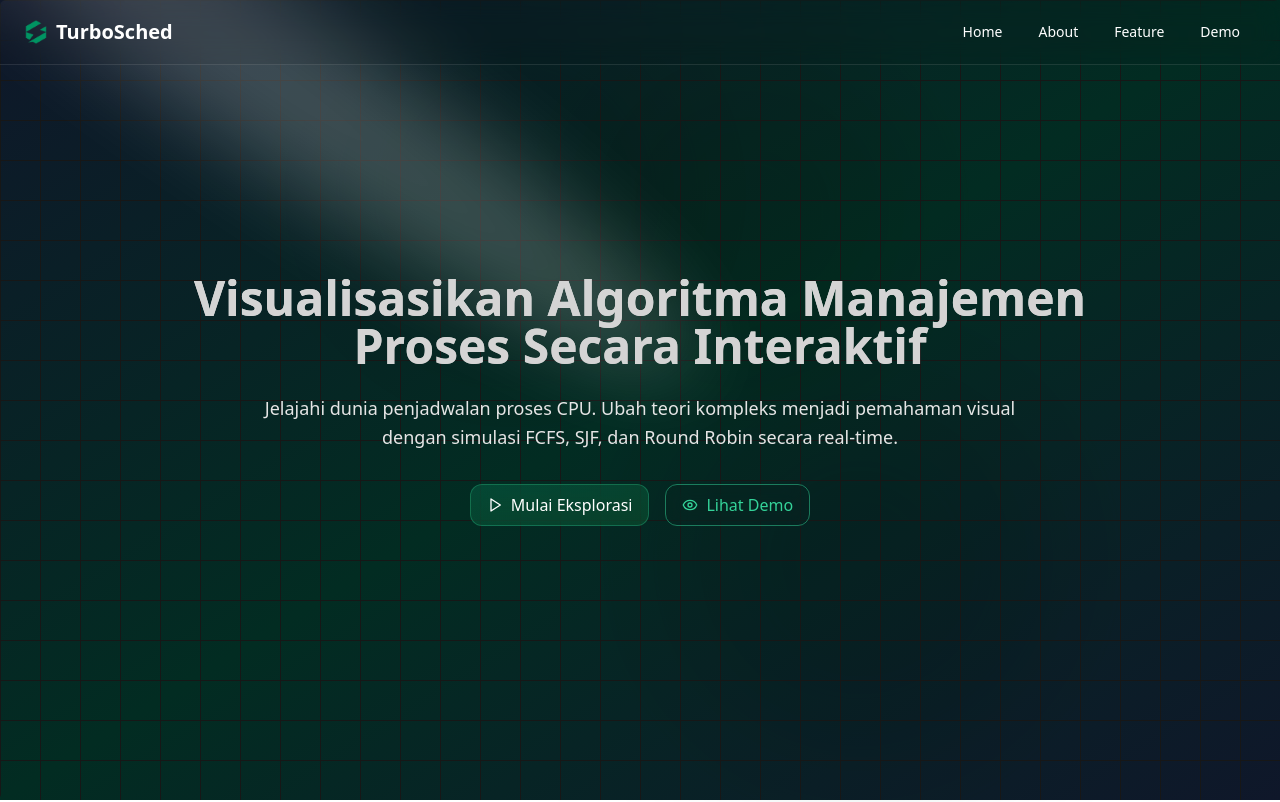
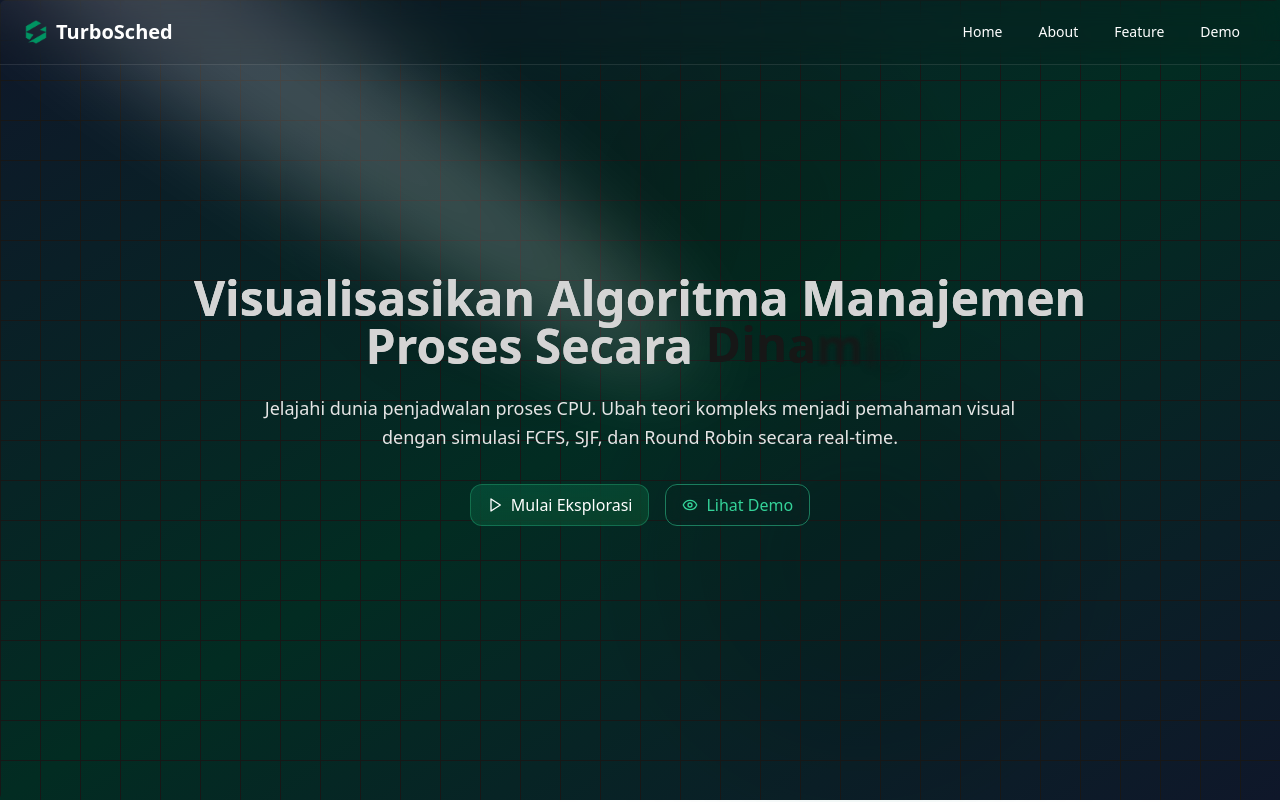
Before and after one commit to zhekabaila/penjadwalan-proses-next, a Next.js app: page / in a window 1280 px wide. Shown: the top 802 px of the page. Built offline with nearby package versions, Linux system fonts and the light colour scheme.

Commit message:
feat: menambahkan animasi flip words teks pada Hero Section

```diff
--- a/app/_components/HeroSection.tsx
+++ b/app/_components/HeroSection.tsx
@@ -1,13 +1,27 @@
 'use client'
+import { useCallback } from 'react'
 import { cn } from '@/lib/utils'
 import { Spotlight } from '../../components/ui/spotlight'
 import { GlassButton } from '../../components/ui/glass-button'
+import { FlipWords } from '../../components/ui/flip-words'
 import { Play, Eye } from 'lucide-react'
 import { motion } from 'motion/react'
 
 export function HeroSection() {
+  const flipWords = ['Interaktif', 'Real-Time', 'Dinamis']
+
+  const handleScrollToDemo = useCallback(() => {
+    if (typeof window === 'undefined') return
+
+    const targetElement = document.getElementById('demo')
+    if (!targetElement) return
+
+    targetElement.scrollIntoView({ behavior: 'smooth', block: 'start' })
+    window.history.pushState({}, '', '#demo')
+  }, [])
+
   return (
-    <div className="relative flex h-screen w-full items-center justify-center overflow-hidden rounded-md antialiased">
+    <div id="home" className="relative flex h-screen w-full items-center justify-center overflow-hidden rounded-md antialiased">
       <div
         className={cn(
           'pointer-events-none absolute inset-0 [background-size:40px_40px] select-none',
@@ -23,7 +37,12 @@ export function HeroSection() {
           transition={{ duration: 0.5, delay: 0.1 }}
           className="text-center">
           <h1 className="bg-opacity-50 bg-gradient-to-b from-neutral-50 to-neutral-400 bg-clip-text text-4xl font-bold md:text-5xl mb-6">
-            Visualisasikan Algoritma Manajemen Proses Secara Interaktif
+            Visualisasikan Algoritma Manajemen Proses Secara{' '}
+            <FlipWords
+              words={flipWords}
+              className="px-0 bg-gradient-to-b from-neutral-50 to-neutral-400 bg-clip-text"
+              duration={2500}
+            />
           </h1>
         </motion.div>
         <motion.div
@@ -44,7 +63,7 @@ export function HeroSection() {
             <Play className="h-4 w-4" />
             <span>Mulai Eksplorasi</span>
           </GlassButton>
-          <GlassButton variant="outline" href="/">
+          <GlassButton variant="outline" type="button" onClick={handleScrollToDemo}>
             <Eye className="h-4 w-4" />
             <span>Lihat Demo</span>
           </GlassButton>
```
